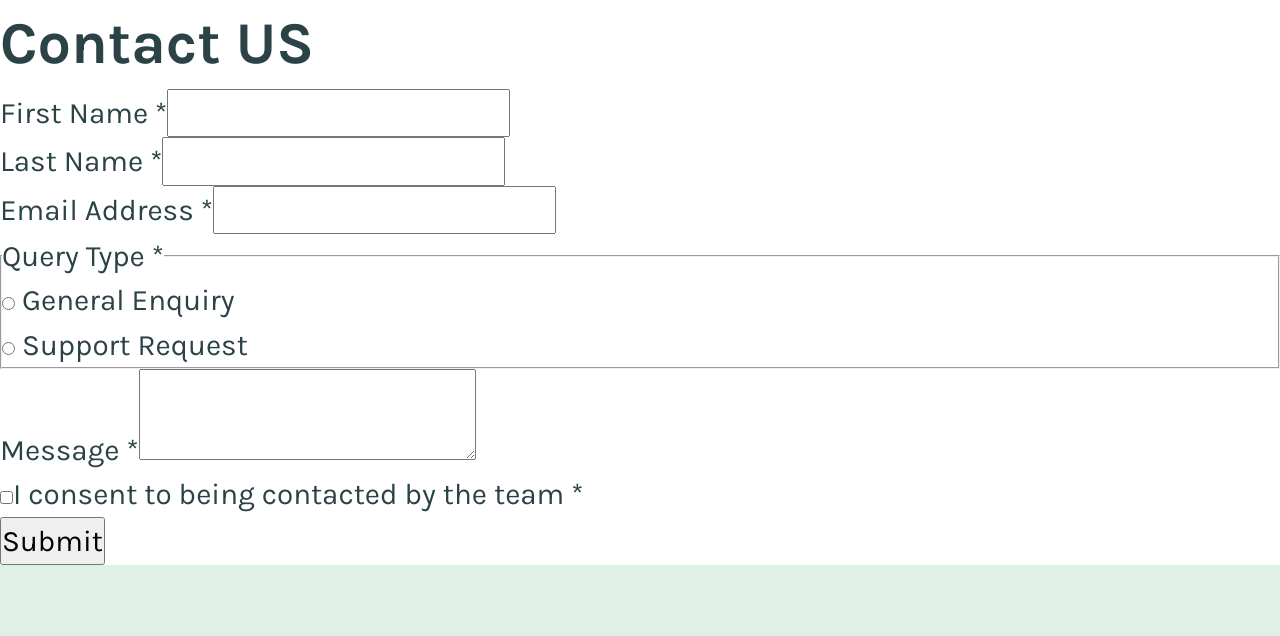
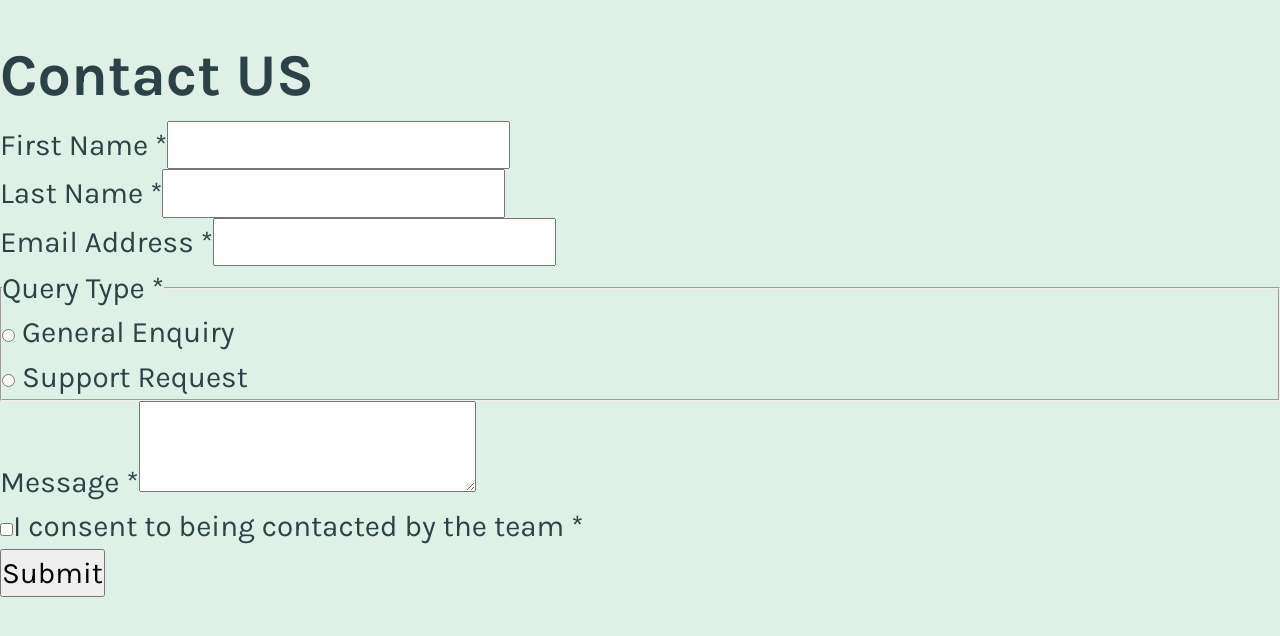
Before and after one commit to mayor-creator/contact_form_app, a React (Vite) app: page / in a window 1280 px wide. Shown: the top 636 px of the page. Built offline with nearby package versions, Linux system fonts and the light colour scheme.

Commit message:
remove main element properties

```diff
--- a/src/App.css
+++ b/src/App.css
@@ -30,8 +30,6 @@ body {
   font-family: "Karla";
   font-size: 1rem;
   font-size: clamp(1rem, 0.647887323943662rem + 1.5023474178403755vw, 2rem);
+  padding-top: 2rem;
+  padding-bottom: 2rem;
 }
-
-main {
-  background-color: var(--color-white);
-}
```
